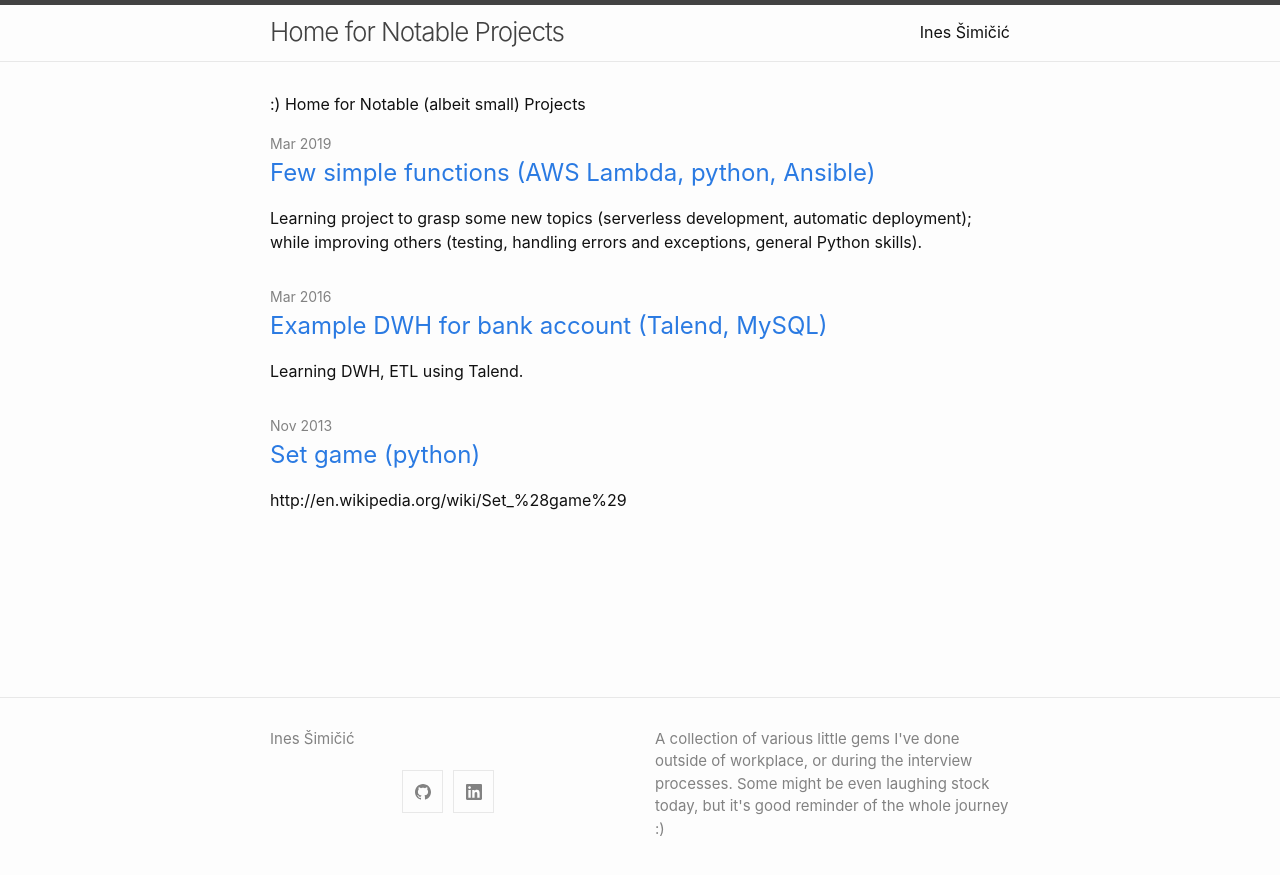
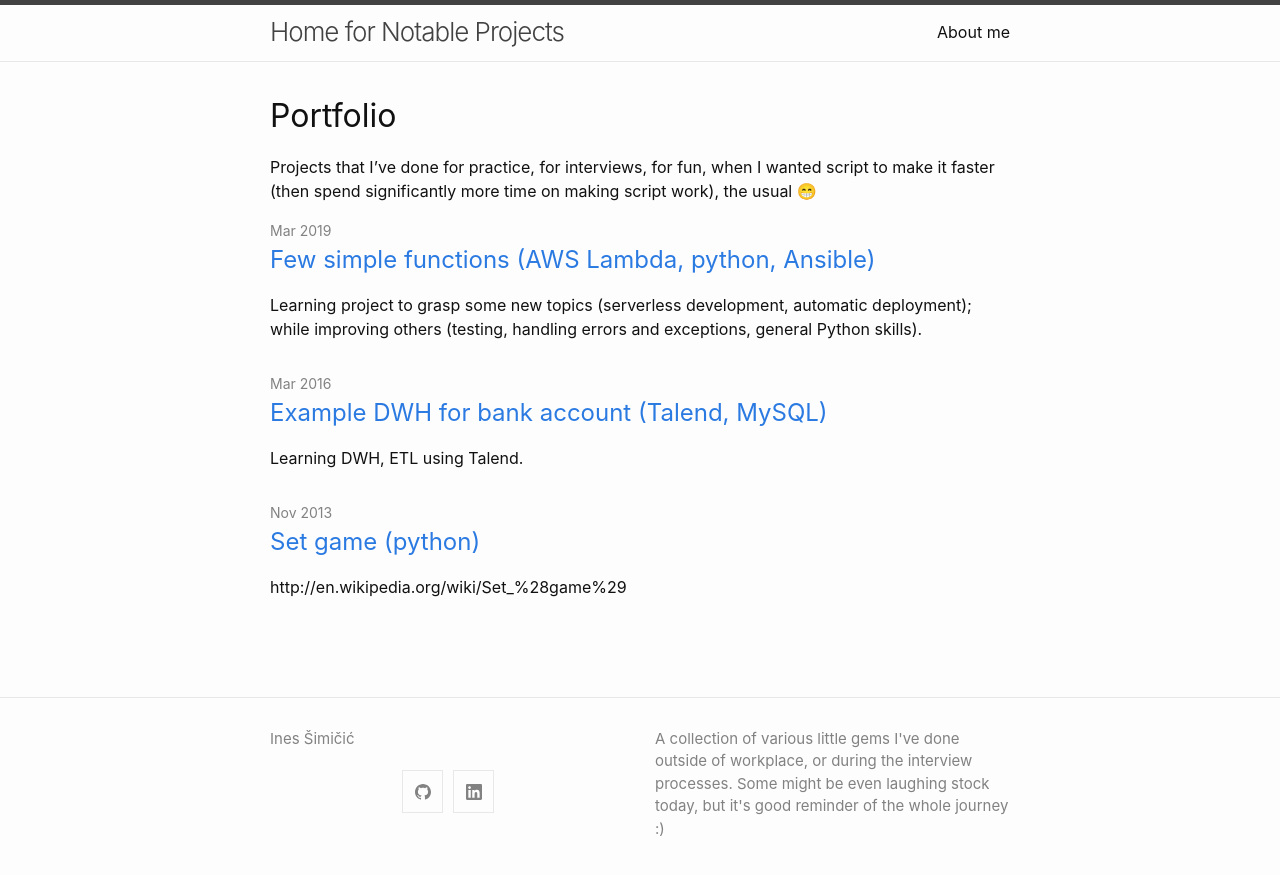
Before and after one commit to inesucrvenom/inesucrvenom.github.io, a Jekyll site: the page built from index.md, in a window 1280 px wide. Shown: the top 875 px of the page. Built offline with Jekyll 4.4.1, drawn with Linux system fonts in a browser that asks for light colours; emoji names are drawn with the system emoji font; the list of posts is cut into pages by our own code.

Commit message:
update info

```diff
--- a/about.md
+++ b/about.md
@@ -1,5 +1,5 @@
 ---
-title: Ines Šimičić
+title: About me
 ---
 Here comes a bit more about me. :grin:
 
--- a/index.md
+++ b/index.md
@@ -1,6 +1,7 @@
 ---
+title: Portfolio
 layout: home
 pagination:
   enabled: true
 ---
-:) Home for Notable (albeit small) Projects
+Projects that I've done for practice, for interviews, for fun, when I wanted script to make it faster (then spend significantly more time on making script work), the usual :grin:
```
